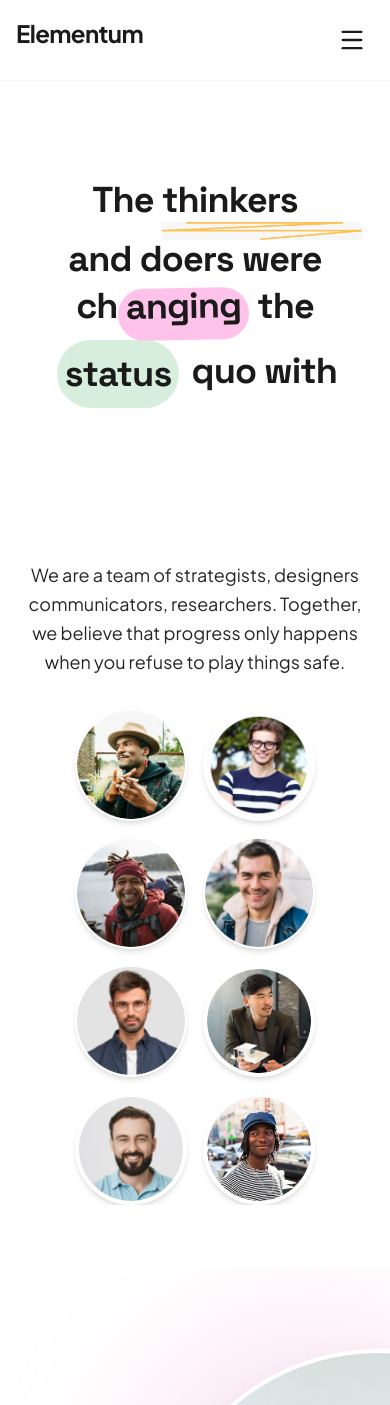
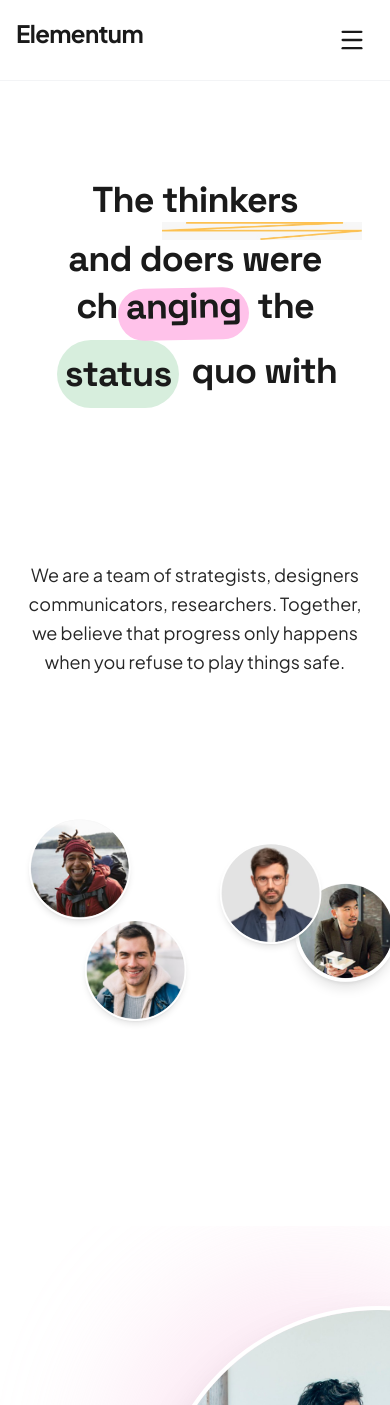
Before and after one commit to nadiya-code/elementum, a React (Vite) app: page / in a window 390 px wide. Shown: the top 1405 px of the page. Built offline with nearby package versions, Linux system fonts and the light colour scheme.

Commit message:
mobile responsive

```diff
--- a/src/components/AvatarGrid.jsx
+++ b/src/components/AvatarGrid.jsx
@@ -3,29 +3,31 @@ import React from 'react';
 function AvatarGrid() {
   const avatars = [
     // Normalized top offsets (Figma Canvas top coordinate minus the section start index of 801px)
-    { id: 1, url: 'img21.jpeg', topClass: 'xl:top-[195px]', leftClass: 'xl:left-[38px]' },
-    { id: 2, url: 'img20.jpeg', topClass: 'xl:top-[139px]', leftClass: 'xl:left-[199px]', isSpecialBorder: true }, // Ellipse 261 (8px border)
-    { id: 3, url: 'img19.jpeg', topClass: 'xl:top-[0px]',   leftClass: 'xl:left-[553px]' },
-    { id: 4, url: 'img22.jpeg', topClass: 'xl:top-[226px]', leftClass: 'xl:left-[677px]' },
-    { id: 5, url: 'img23.jpeg', topClass: 'xl:top-[55px]',  leftClass: 'xl:left-[977px]' },
-    { id: 6, url: 'img7.jpeg',  topClass: 'xl:top-[139px]', leftClass: 'xl:left-[1144px]', isSpecialBorder: true }, // Ellipse 258 (8px border)
-  { id: 7, url: 'img24.jpeg',  topClass: 'xl:top-[0px]', leftClass: 'xl:left-[1414px]', isSpecialBorder: true }, // Ellipse 258 (8px border)
-  { id: 7, url: 'img9.jpeg',  topClass: 'xl:top-[159px]', leftClass: 'xl:left-[1656px]', isSpecialBorder: true },
+    { id: 1, url: 'img21.jpeg', topClass: 'top-[195px]', leftClass: 'left-[38px]', isSpecialBorder: false },
+    { id: 2, url: 'img20.jpeg', topClass: 'top-[139px]', leftClass: 'left-[199px]', isSpecialBorder: true },  // Ellipse 261 (8px border)
+    { id: 3, url: 'img19.jpeg', topClass: 'top-[0px]',   leftClass: 'left-[553px]', isSpecialBorder: false },
+    { id: 4, url: 'img22.jpeg', topClass: 'top-[226px]', leftClass: 'left-[677px]', isSpecialBorder: false },
+    { id: 5, url: 'img23.jpeg', topClass: 'top-[55px]',  leftClass: 'left-[977px]', isSpecialBorder: false },
+    { id: 6, url: 'img7.jpeg',  topClass: 'top-[139px]', leftClass: 'left-[1144px]', isSpecialBorder: true }, // Ellipse 258 (8px border)
+    { id: 7, url: 'img24.jpeg', topClass: 'top-[0px]',   leftClass: 'left-[1414px]', isSpecialBorder: false },
+    { id: 8, url: 'img9.jpeg',  topClass: 'top-[159px]', leftClass: 'left-[1656px]', isSpecialBorder: false }
   ];
 
   return (
-    /* We build a relative coordinate container frame on desktop (1844px wide x 453px high) */
-    <div className="w-full overflow-x-auto xl:overflow-visible flex justify-center pt-8">
+    /* Responsive viewport wrapper preventing x-axis window expansion layout breaking */
+    <div className="w-full flex items-center justify-center overflow-visible py-4 min-h-[250px] sm:min-h-[350px] xl:min-h-[453px]">
 
-      {/* DESKTOP ABSTRACT VIEWPORT SCREEN PATHWAYS */}
+      {/* PIXEL-PERFECT RESPONSTIVE CANVAS SCALE:
+        Scales down smoothly for small viewports, ensuring mobile layout looks identical to desktop.
+      */}
       <div
-        className="relative shrink-0 hidden xl:block"
+        className="relative shrink-0 origin-center scale-[0.45] sm:scale-[0.6] md:scale-[0.75] lg:scale-[0.85] xl:scale-100 transition-transform duration-300"
         style={{ width: '1844px', height: '453px' }}
       >
         {avatars.map((avatar, index) => (
           <div
             key={avatar.id}
-            className={`absolute ${avatar.topClass} ${avatar.leftClass} w-[226px] h-[226px] rounded-full overflow-hidden shadow-lg hover:scale-110 hover:z-30 transition-transform duration-300 bg-neutral-100 ${
+            className={`absolute ${avatar.topClass} ${avatar.leftClass} w-[226px] h-[226px] rounded-full overflow-hidden shadow-lg hover:scale-110 hover:z-50 transition-transform duration-300 bg-neutral-100 ${
               avatar.isSpecialBorder
                 ? 'border-[8px] border-white shadow-xl'
                 : 'border-4 border-white'
@@ -41,25 +43,6 @@ function AvatarGrid() {
           </div>
         ))}
       </div>
-
-      {/* MOBILE BREAKPOINT LOGIC - Displays a clean fluid row layout so it doesn't break overflow boundaries */}
-      <div className="flex flex-wrap items-center justify-center gap-4 px-4 xl:hidden">
-        {avatars.map((avatar, index) => (
-          <div
-            key={avatar.id}
-            className={`w-28 h-28 rounded-full overflow-hidden bg-neutral-100 shadow-md ${
-              avatar.isSpecialBorder ? 'border-4 border-white' : 'border-2 border-white'
-            }`}
-          >
-            <img
-              src={avatar.url}
-              alt="Team thumbnail mini"
-              className="w-full h-full object-cover"
-            />
-          </div>
-        ))}
-      </div>
-
     </div>
   );
 }
```
